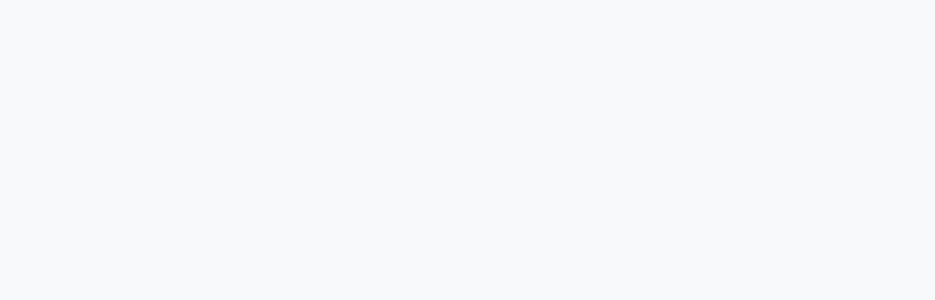
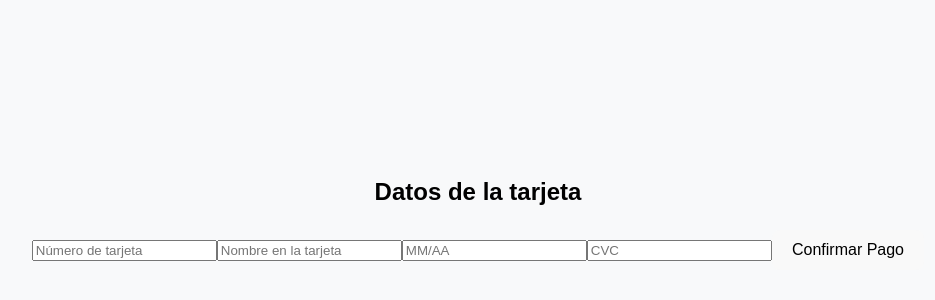
Before and after one commit to thomasteagua123/GameMarket, a React (Vite) app in the folder game-market/: page /simular-compra in a window 1280 px wide. Before the commit this address had no page. Shown: the part 188-488 px from the top of the page, without its empty margins (162-1097 px from the left). Built offline with nearby package versions, Linux system fonts and the light colour scheme.

Commit message:
Metodos de pago terminado falta hacer la estetica y la adaptacion de la pantalla para diferentes dispositivos

```diff
--- a/game-market/package.json
+++ b/game-market/package.json
@@ -10,6 +10,7 @@
     "preview": "vite preview"
   },
   "dependencies": {
+    "card-validator": "^10.0.3",
     "react": "^19.1.1",
     "react-dom": "^19.1.1",
     "react-router-dom": "^7.8.2"
--- a/game-market/src/App.jsx
+++ b/game-market/src/App.jsx
@@ -2,26 +2,43 @@
 import "./App.css";
 import { Routes, Route } from "react-router-dom";
 import Login from "./components/Login/Login";
+import Register from "./components/Login/Register";
+import { Home } from "./components/Home/Home";
+import { HomeClientes } from "./components/Home/HomeClientes.jsx";
 import { Plataformas } from "./components/Platform";
-import { Home } from "./components/Home/Home";
-import { HomeClientes } from "./components/Home/HomeClientes.jsx"; // 👈 New import
-import Register from "./components/Login/Register";
+import { Categoria } from "./components/Home/Categoria.jsx";
 import Clientes from "./components/Clientes/Clientes.jsx";
+import SimularCompra from "./components/Clientes/SimularCompra.jsx";
+import Carrito from "./components/Clientes/Carrito.jsx";
 import { useAuth } from "./context/AuthContext";
-import { Categoria } from "./components/Home/Categoria.jsx";
 
 function App() {
   const { isAdmin } = useAuth();
 
   return (
     <Routes>
+      {/* Página principal */}
       <Route path="/" element={<Home />} />
+
+      {/* Autenticación */}
       <Route path="/login" element={<Login />} />
+      <Route path="/register" element={<Register />} />
+
+      {/* Vista para clientes */}
+      <Route path="/homeClientes" element={<HomeClientes />} />
+
+      {/* Navegación por plataformas y categorías */}
       <Route path="/plataformas" element={<Plataformas />} />
-      <Route path="/register" element={<Register />} />
-      <Route path="/homeClientes" element={<HomeClientes />} />
+      <Route path="/categoria/:nombre" element={<Categoria />} />
+
+      {/* Panel de administración */}
       {isAdmin && <Route path="/clientes" element={<Clientes />} />}
-      <Route path="/categoria/:nombre" element={<Categoria />}/>
+
+      {/* Página del carrito */}
+      <Route path="/carrito" element={<Carrito />} />
+
+      {/* Formulario de pago (Simular compra) */}
+      <Route path="/simular-compra" element={<SimularCompra />} />
     </Routes>
   );
 }
--- /dev/null
+++ b/game-market/src/components/Clientes/Carrito.jsx
@@ -0,0 +1,50 @@
+// Carrito.jsx
+import { useState, useEffect } from "react";
+import { useNavigate } from "react-router-dom";
+
+function Carrito() {
+  const [carrito, setCarrito] = useState([]);
+  const navigate = useNavigate();
+
+  useEffect(() => {
+    const datos = JSON.parse(localStorage.getItem("carrito")) || [];
+    setCarrito(datos);
+  }, []);
+
+  const total = carrito.reduce(
+    (acc, item) => acc + Number(item.precio) * item.cantidad,
+    0
+  );
+
+  const irAPago = () => {
+    // 👉 guardamos los datos de la compra antes de redirigir
+    localStorage.setItem("compra", JSON.stringify({ carrito, total }));
+    navigate("/simular-compra"); // 👈 redirige al formulario
+  };
+
+  return (
+    <div className="carrito-container">
+      <h2>🛒 Tu Carrito</h2>
+      {carrito.length === 0 ? (
+        <p>No hay productos en el carrito.</p>
+      ) : (
+        <>
+          <ul>
+            {carrito.map((item, index) => (
+              <li key={`${item.game_id}-${index}`}>
+                {item.nombre} x{item.cantidad} - $
+                {Number(item.precio).toFixed(2)}
+              </li>
+            ))}
+          </ul>
+          <p>
+            <strong>Total:</strong> ${total.toFixed(2)}
+          </p>
+          <button onClick={irAPago}>Ir a pago</button>
+        </>
+      )}
+    </div>
+  );
+}
+
+export default Carrito;
--- a/game-market/src/components/Clientes/Clientes.jsx
+++ b/game-market/src/components/Clientes/Clientes.jsx
@@ -1,6 +1,7 @@
 import { useEffect, useState } from "react";
 import { useNavigate } from "react-router-dom";
 import "./Clientes.css";
+import SimularCompra from "./SimularCompra.jsx"; // 👈 Nuevo componente
 
 function Clientes() {
   const [clients, setClients] = useState([]);
@@ -16,18 +17,17 @@ function Clientes() {
       .catch((err) => console.error(err));
   }, []);
 
-  // 🔹 Agrupar clientes con total y juegos
   const gastosPorCliente = clients.reduce((acc, client) => {
     if (!acc[client.client_id]) {
       acc[client.client_id] = {
         first_name: client.first_name,
         last_name: client.last_name,
         total: 0,
-        games: []
+        games: [],
       };
     }
     acc[client.client_id].total += Number(client.price) || 0;
-    acc[client.client_id].games.push(client.name); // 👈 nombre del juego
+    acc[client.client_id].games.push(client.name);
     return acc;
   }, {});
 
@@ -37,11 +37,10 @@ function Clientes() {
       first_name: info.first_name,
       last_name: info.last_name,
       total: Number(info.total) || 0,
-      games: info.games
+      games: info.games,
     })
   );
 
-  // 🔹 Total general de todos los clientes
   const totalGeneral = clientesConTotal.reduce(
     (sum, client) => sum + client.total,
     0
@@ -73,7 +72,7 @@ function Clientes() {
         </div>
         <p>Gestiona los ingresos y compras de tus clientes.</p>
       </header>
-
+      <SimularCompra /> {/* 👈 Formulario de compra ficticia */}
       <table className="clientes-table">
         <thead>
           <tr>
@@ -87,16 +86,17 @@ function Clientes() {
         <tbody>
           {clientesConTotal.map((client) => (
             <tr
-      key={client.client_id || `${client.first_name}-${client.last_name}`}
+              key={
+                client.client_id || `${client.first_name}-${client.last_name}`
+              }
             >
               <td>{client.client_id}</td>
               <td>{client.first_name}</td>
               <td>{client.last_name}</td>
-      <td>{client.games.join(", ")}</td> {/* 👈 juegos en texto */}
+              <td>{client.games.join(", ")}</td>
               <td>${Number(client.total).toFixed(2)}</td>
             </tr>
           ))}
-
           <tr className="total-row">
             <td colSpan="4" style={{ textAlign: "right", fontWeight: "bold" }}>
               Total General:
@@ -106,7 +106,6 @@ function Clientes() {
             </td>
           </tr>
         </tbody>
-
       </table>
     </div>
   );
--- /dev/null
+++ b/game-market/src/components/Clientes/SimularCompra.jsx
@@ -0,0 +1,77 @@
+import { useState } from "react";
+import valid from "card-validator";
+import { useNavigate } from "react-router-dom"; // Importar useNavigate
+
+export default function PaymentForm({ onSuccess }) {
+  const [cardData, setCardData] = useState({
+    number: "",
+    name: "",
+    expiry: "",
+    cvc: "",
+  });
+
+  const navigate = useNavigate(); // Inicializar useNavigate
+
+  const handleChange = (e) => {
+    setCardData({ ...cardData, [e.target.name]: e.target.value });
+  };
+
+  const handleSubmit = (e) => {
+    e.preventDefault();
+
+    const numberValidation = valid.number(cardData.number);
+    const expiryValidation = valid.expirationDate(cardData.expiry);
+    const cvcValidation = valid.cvv(cardData.cvc);
+
+    if (!numberValidation.isValid) return alert("Número de tarjeta inválido");
+    if (!expiryValidation.isValid) return alert("Fecha inválida");
+    if (!cvcValidation.isValid) return alert("CVC inválido");
+
+    alert("Pago aprobado (solo testing).");
+    if (onSuccess) onSuccess(); // limpia carrito o continúa flujo
+
+    // Redirigir al Home después de un pago exitoso
+    navigate("/"); // Redirige a la ruta '/' (Home)
+  };
+
+  return (
+    <div className="payment-form">
+      <h2>Datos de la tarjeta</h2>
+      <form onSubmit={handleSubmit}>
+        <input
+          type="tel"
+          name="number"
+          placeholder="Número de tarjeta"
+          value={cardData.number}
+          onChange={handleChange}
+          required
+        />
+        <input
+          type="text"
+          name="name"
+          placeholder="Nombre en la tarjeta"
+          value={cardData.name}
+          onChange={handleChange}
+          required
+        />
+        <input
+          type="text"
+          name="expiry"
+          placeholder="MM/AA"
+          value={cardData.expiry}
+          onChange={handleChange}
+          required
+        />
+        <input
+          type="tel"
+          name="cvc"
+          placeholder="CVC"
+          value={cardData.cvc}
+          onChange={handleChange}
+          required
+        />
+        <button type="submit">Confirmar Pago</button>
+      </form>
+    </div>
+  );
+}
--- a/game-market/src/components/Home/HomeClientes.jsx
+++ b/game-market/src/components/Home/HomeClientes.jsx
@@ -8,11 +8,9 @@ export function HomeClientes() {
   const [filteredGames, setFilteredGames] = useState([]);
   const [cartItems, setCartItems] = useState([]);
   const [cartCount, setCartCount] = useState(0);
-  const [showCart, setShowCart] = useState(false);
   const navigate = useNavigate();
   const { user, isAdmin, logout } = useAuth();
 
-  // Cargar juegos y carrito desde API y sessionStorage
   useEffect(() => {
     fetch("http://127.0.0.1:5000/api/games")
       .then((res) => res.json())
@@ -22,12 +20,11 @@ export function HomeClientes() {
       })
       .catch((err) => console.error(err));
 
-    const storedCart = JSON.parse(sessionStorage.getItem("cart")) || [];
+    const storedCart = JSON.parse(localStorage.getItem("carrito")) || [];
     setCartItems(storedCart);
     setCartCount(storedCart.reduce((sum, item) => sum + item.cantidad, 0));
   }, []);
 
-  // Manejar búsqueda
   const handleSearch = (e) => {
     const searchTerm = e.target.value.toLowerCase();
     const filtered = games.filter(
@@ -38,7 +35,6 @@ export function HomeClientes() {
     setFilteredGames(filtered);
   };
 
-  // Agregar juego al carrito
   const handleAddToCart = (game) => {
     const storedCart = [...cartItems];
     const existingItem = storedCart.find(
@@ -48,10 +44,15 @@ export function HomeClientes() {
     if (existingItem) {
       existingItem.cantidad += 1;
     } else {
-      storedCart.push({ game_id: game.game_id, name: game.name, cantidad: 1 });
+      storedCart.push({
+        game_id: game.game_id,
+        nombre: game.name,
+        precio: game.price,
+        cantidad: 1,
+      });
     }
 
-    sessionStorage.setItem("cart", JSON.stringify(storedCart));
+    localStorage.setItem("carrito", JSON.stringify(storedCart));
     setCartItems(storedCart);
     setCartCount(storedCart.reduce((sum, item) => sum + item.cantidad, 0));
   };
@@ -59,6 +60,10 @@ export function HomeClientes() {
   const handleLogout = () => {
     logout();
     navigate("/login");
+  };
+
+  const irAlCarrito = () => {
+    navigate("/carrito");
   };
 
   return (
@@ -79,9 +84,7 @@ export function HomeClientes() {
             <button className="register-btn" onClick={handleLogout}>
               Cerrar Sesión
             </button>
-            <button onClick={() => setShowCart(!showCart)}>
-              {showCart ? "Cerrar Carrito" : "Ver Carrito"}
-            </button>
+            <button onClick={irAlCarrito}>Ir al Carrito</button>
           </>
         ) : (
           <>
@@ -99,17 +102,30 @@ export function HomeClientes() {
       </header>
 
       <div className="catalogo">
-        {/* Sidebar */}
         <aside className="sidebar">
           <h3>Categorías</h3>
           <ul>
-            <li><Link to="/categoria/Acción">Acción</Link></li>
-            <li><Link to="/categoria/Aventura">Aventura</Link></li>
-            <li><Link to="/categoria/RPG">RPG</Link></li>
-            <li><Link to="/categoria/Deportes">Deportes</Link></li>
-            <li><Link to="/categoria/Simulación">Simulación</Link></li>
-            <li><Link to="/categoria/Shooter">Shooter</Link></li>
-            <li><Link to="/categoria/Lucha">Lucha</Link></li>
+            <li>
+              <Link to="/categoria/Acción">Acción</Link>
+            </li>
+            <li>
+              <Link to="/categoria/Aventura">Aventura</Link>
+            </li>
+            <li>
+              <Link to="/categoria/RPG">RPG</Link>
+            </li>
+            <li>
+              <Link to="/categoria/Deportes">Deportes</Link>
+            </li>
+            <li>
+              <Link to="/categoria/Simulación">Simulación</Link>
+            </li>
+            <li>
+              <Link to="/categoria/Shooter">Shooter</Link>
+            </li>
+            <li>
+              <Link to="/categoria/Lucha">Lucha</Link>
+            </li>
           </ul>
         </aside>
 
@@ -123,9 +139,9 @@ export function HomeClientes() {
             </div>
           )}
 
-          <ol className="games-grid">
-            {filteredGames.length > 0 ? (
-              filteredGames.map((game) => (
+          {filteredGames.length > 0 ? (
+            <ol className="games-grid">
+              {filteredGames.map((game) => (
                 <li key={game.game_id} className="game-item">
                   <div>
                     {game.name} - {game.category} (${game.price})
@@ -137,28 +153,10 @@ export function HomeClientes() {
                     Agregar al carrito
                   </button>
                 </li>
-              ))
-            ) : (
-              <p>No se encontraron juegos que coincidan con la búsqueda.</p>
-            )}
-          </ol>
-
-          {/* Mostrar carrito dentro de la misma página */}
-          {showCart && (
-            <div className="cart-container">
-              <h2>Tu Carrito</h2>
-              {cartItems.length > 0 ? (
-                <ul>
-                  {cartItems.map((item) => (
-                    <li key={item.game_id}>
-                      {item.name} x {item.cantidad}
-                    </li>
-                  ))}
-                </ul>
-              ) : (
-                <p>Tu carrito está vacío.</p>
-              )}
-            </div>
+              ))}
+            </ol>
+          ) : (
+            <p>No se encontraron juegos que coincidan con la búsqueda.</p>
           )}
         </main>
       </div>
```
Also changed, not shown: game-market/src/components/Clientes/tajetasprueba.txt (added), 2 other files (tests, documents, lock files or other folders). Lines whose indentation alone changed are shown as unchanged.
